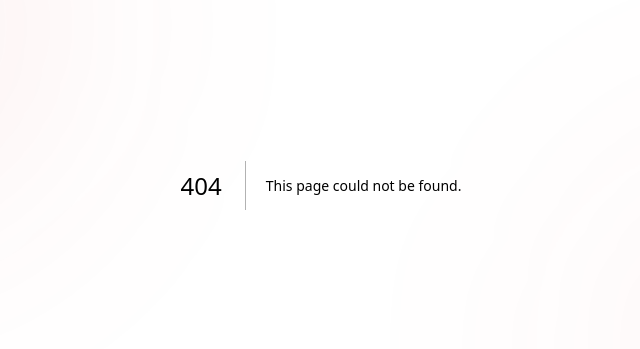
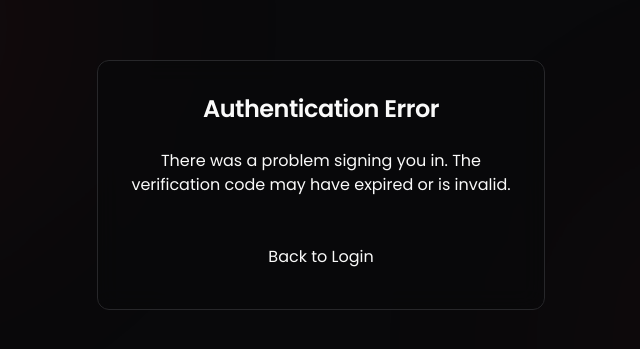
Before and after one commit to adithyakirn/freelance-manager, a Next.js app: page /auth/auth-code-error in a window 1280 px wide. Before the commit this address had no page. Shown: the part 215-564 px from the top of the page, without its empty margins (319-959 px from the left). Built offline with nearby package versions, Linux system fonts and the light colour scheme.

Commit message:
feat: add auth error page and improve callback error handling

```diff
--- /dev/null
+++ b/app/(auth)/auth/auth-code-error/page.tsx
@@ -0,0 +1,32 @@
+import { GlassCard } from "@/components/ui/GlassCard";
+import Link from "next/link";
+
+export default async function AuthCodeErrorPage({
+  searchParams,
+}: {
+  searchParams: Promise<{ error?: string }>;
+}) {
+  const { error } = await searchParams;
+
+  return (
+    <div className="min-h-screen flex items-center justify-center p-4 bg-[radial-gradient(ellipse_at_top,_var(--tw-gradient-stops))] from-[hsl(var(--primary)/0.2)] via-background to-background">
+      <GlassCard className="p-8 max-w-md w-full text-center space-y-6">
+        <h1 className="text-2xl font-bold font-display text-destructive">
+          Authentication Error
+        </h1>
+        <p className="text-muted-foreground">
+          {error ||
+            "There was a problem signing you in. The verification code may have expired or is invalid."}
+        </p>
+        <div className="pt-4">
+          <Link
+            href="/login"
+            className="inline-flex items-center justify-center h-10 px-8 rounded-lg bg-primary text-primary-foreground hover:bg-primary/90 transition-colors"
+          >
+            Back to Login
+          </Link>
+        </div>
+      </GlassCard>
+    </div>
+  );
+}
--- a/app/(auth)/auth/callback/route.ts
+++ b/app/(auth)/auth/callback/route.ts
@@ -21,9 +21,16 @@ export async function GET(request: Request) {
       } else {
         return NextResponse.redirect(`${origin}${next}`);
       }
+    } else {
+      console.error("Auth error:", error);
+      return NextResponse.redirect(
+        `${origin}/auth/auth-code-error?error=${encodeURIComponent(error.message)}`,
+      );
     }
   }
 
   // return the user to an error page with instructions
-  return NextResponse.redirect(`${origin}/auth/auth-code-error`);
+  return NextResponse.redirect(
+    `${origin}/auth/auth-code-error?error=${encodeURIComponent("No code provided")}`,
+  );
 }
```
